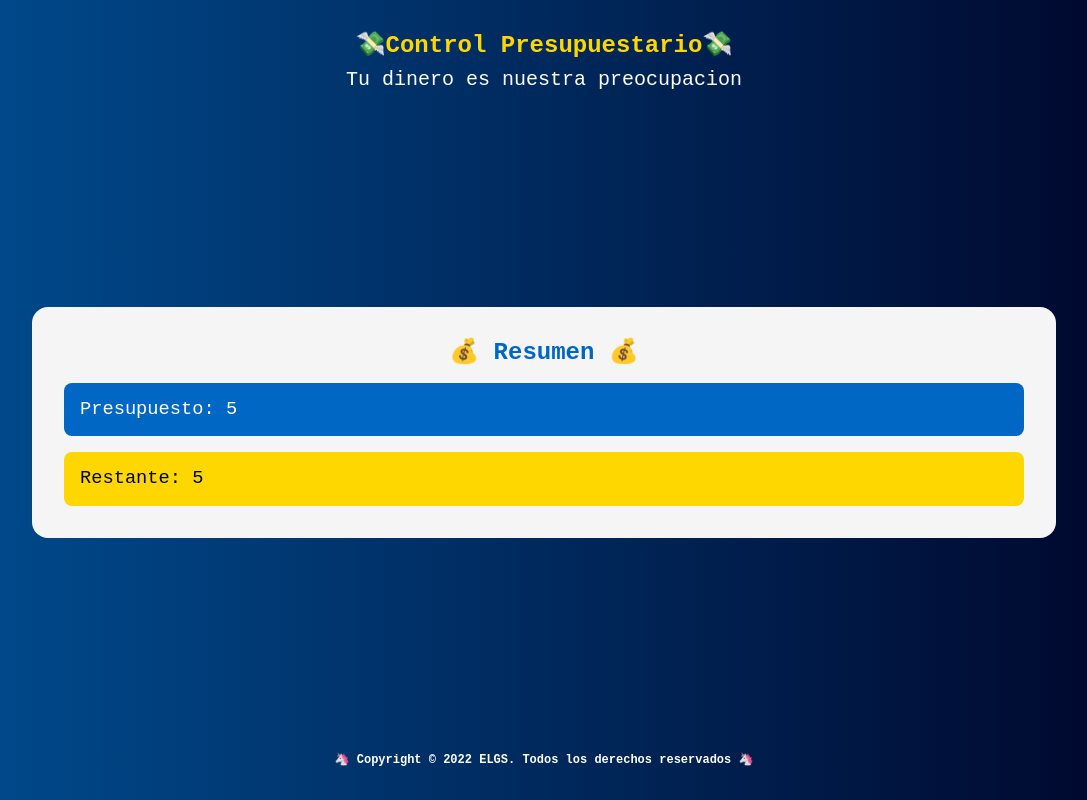
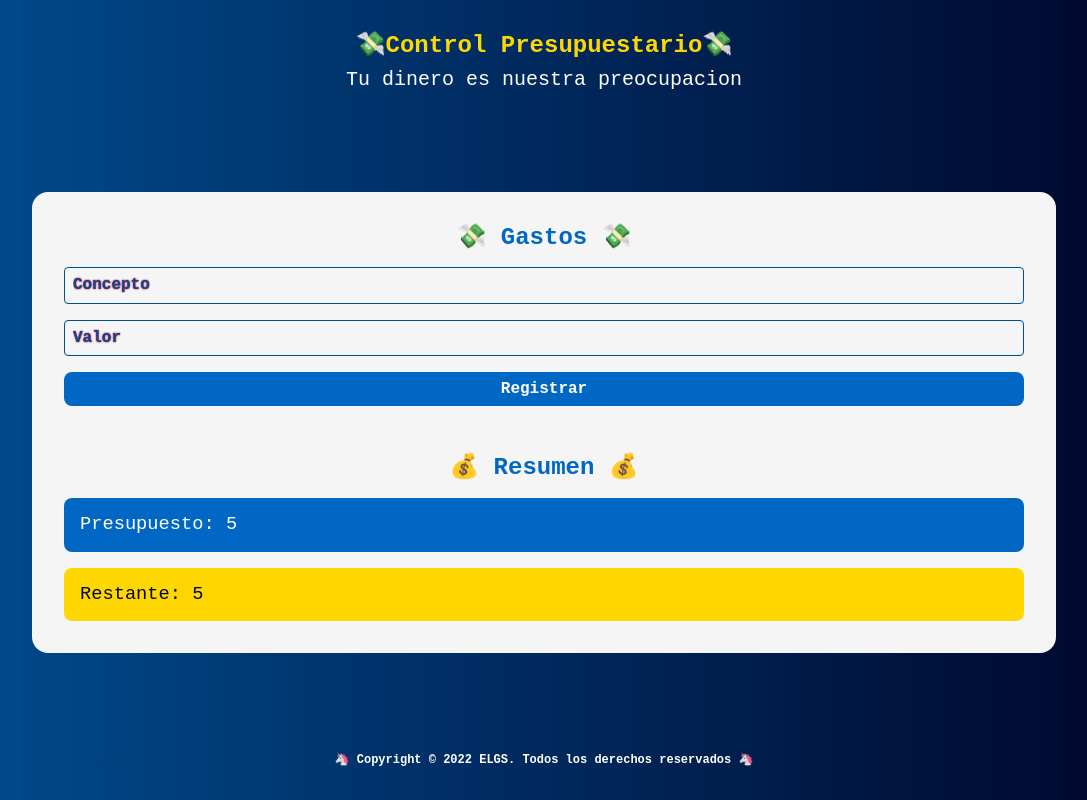
Before and after one commit to PeterArce96/control-presupuestario, a React (Create React App) app: page / in a window 1280 px wide. Both pictures are taken after typing "5" into the empty fields and a click on the button "Registrar". Shown: the whole page, without its empty margins (96-1183 px from the left). Built offline with nearby package versions, Linux system fonts and the light colour scheme.

Commit message:
BudgetExpenditures, agregar info

```diff
--- a/src/App.css
+++ b/src/App.css
@@ -67,7 +67,7 @@ html {
 .budget__budget {
   display: flex;
   flex-direction: column;
-  gap: 1rem;
+  gap: 2rem;
   background-color: var(--primary-card-color);
   padding: 2rem;
   border-radius: 1rem;
@@ -100,13 +100,14 @@ html {
 
 .budget__form-input:invalid {
   text-shadow:
+    0 0 0.0625rem var(--invalid-color),
     0 0 0.125rem var(--invalid-color);
-
 }
 
 .budget__form-input:valid {
   text-shadow:
-    0 0 0.125rem var(--primary-highlight-color);
+    0 0 0.125rem var(--primary-highlight-color),
+    0 0 0.25rem var(--primary-highlight-color);
 }
 
 .budget__form-input::placeholder {
@@ -151,8 +152,13 @@ html {
   padding: 1rem;
 }
 
-.alert p {
-  margin-bottom: 0;
+.alert {
+  background-color: var(--invalid-color);
+  border-radius: var(--border-radius);
+  font-size: 0.75rem;
+  font-weight: 300;
+  text-align: center;
+  padding: 0.5rem;
 }
 
 .contenido {
--- a/src/App.jsx
+++ b/src/App.jsx
@@ -4,6 +4,7 @@ import Footer from './components/Footer';
 import { useState } from 'react';
 import BudgetForm from './components/BudgetForm';
 import BudgetSummary from './components/BudgetSummary';
+import BudgetExpenditures from './components/BudgetExpenditures';
 
 function App() {
   const company = {
@@ -41,10 +42,13 @@ function App() {
                   )
                   :
                   (
-                    <BudgetSummary
-                      budget={budget}
-                      remaining={remaining}
-                    />
+                    <>
+                      <BudgetExpenditures />
+                      <BudgetSummary
+                        budget={budget}
+                        remaining={remaining}
+                      />
+                    </>
                   )
               }
             </div>
--- /dev/null
+++ b/src/components/BudgetExpenditures.jsx
@@ -0,0 +1,67 @@
+import { useState } from "react";
+
+const BudgetExpenditures = () => {
+
+  const [expense, setExpense] = useState({});
+  const [expendituresForm, setExpendituresForm] = useState({});
+  const [alert, setAlert] = useState(false);
+  const { concept, value } = expendituresForm;
+
+  const handleChange = (e) => {
+    setExpendituresForm({
+      ...expendituresForm,
+      [e.target.name]: e.target.value
+    });
+  };
+
+  const handleSubmit = (e) => {
+    e.preventDefault();
+    if (concept.trim() !== '' && value > 0) {
+      setExpense(expendituresForm);
+      setAlert(false);
+    } else {
+      setAlert(true);
+    }
+  };
+
+  return (
+    <section className="budget-summary">
+      <h2 className="budget__title">💸 Gastos 💸</h2>
+      <form
+        className="budget__form"
+        onSubmit={handleSubmit}
+      >
+        <input
+          type="text"
+          placeholder="Concepto"
+          className="budget__form-input"
+          name="concept"
+          onChange={handleChange}
+          required
+        />
+        <input
+          type="number"
+          placeholder="Valor"
+          className="budget__form-input"
+          name="value"
+          onChange={handleChange}
+          required
+        />
+        <button className="budget__form-button">Registrar</button>
+      </form>
+      <div>
+        <h4 className="budget__title">{expense.concept}</h4>
+        <h4 className="budget__title">{expense.value}</h4>
+      </div>
+      {
+        alert
+        &&
+        <div className="alert">
+          Todos los campos son obligatorios
+        </div>
+      }
+    </section>
+  );
+}
+
+export default BudgetExpenditures;
```
Also changed, not shown: src/components/BudgetForm.jsx (indentation only), src/components/BudgetSummary.jsx (indentation only).
